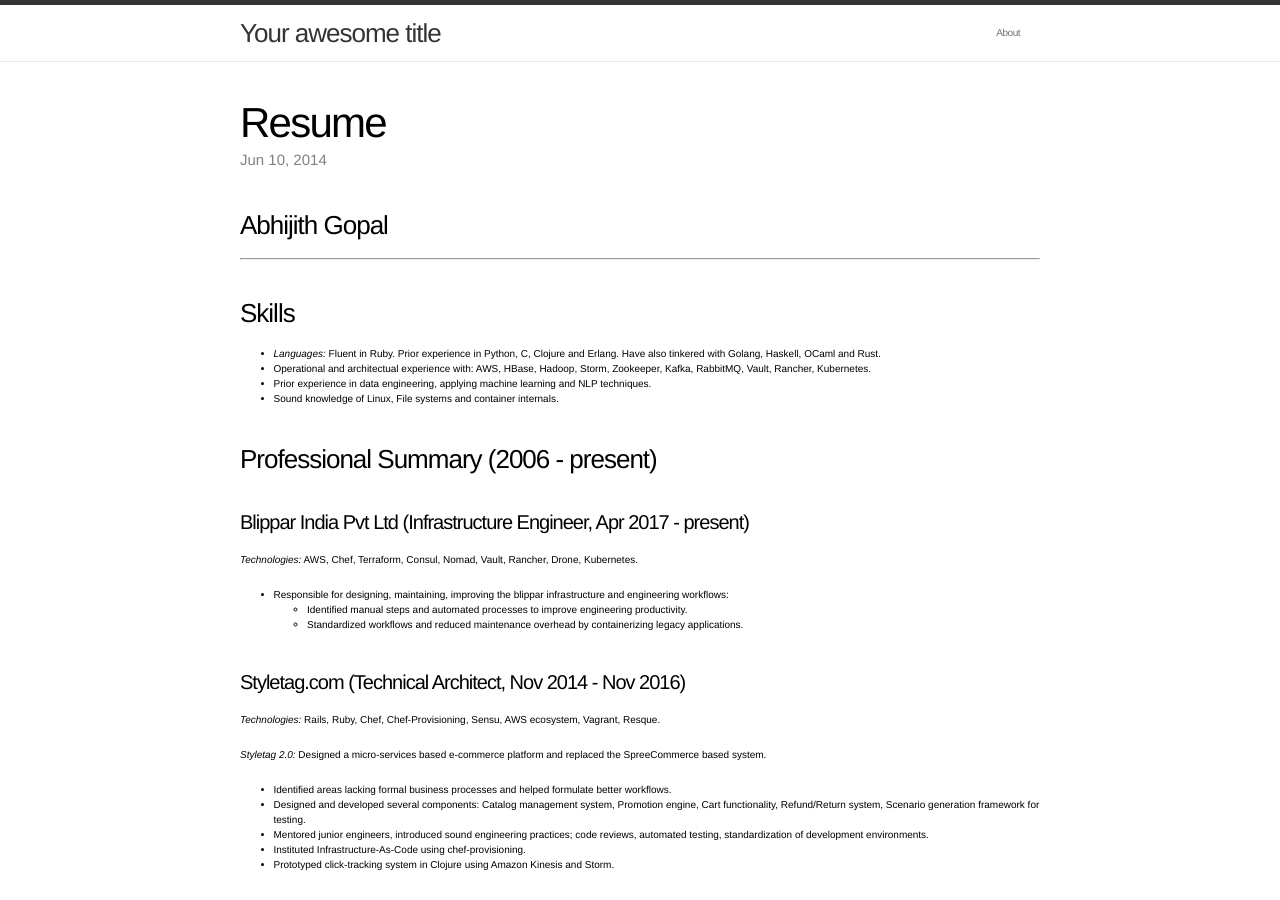
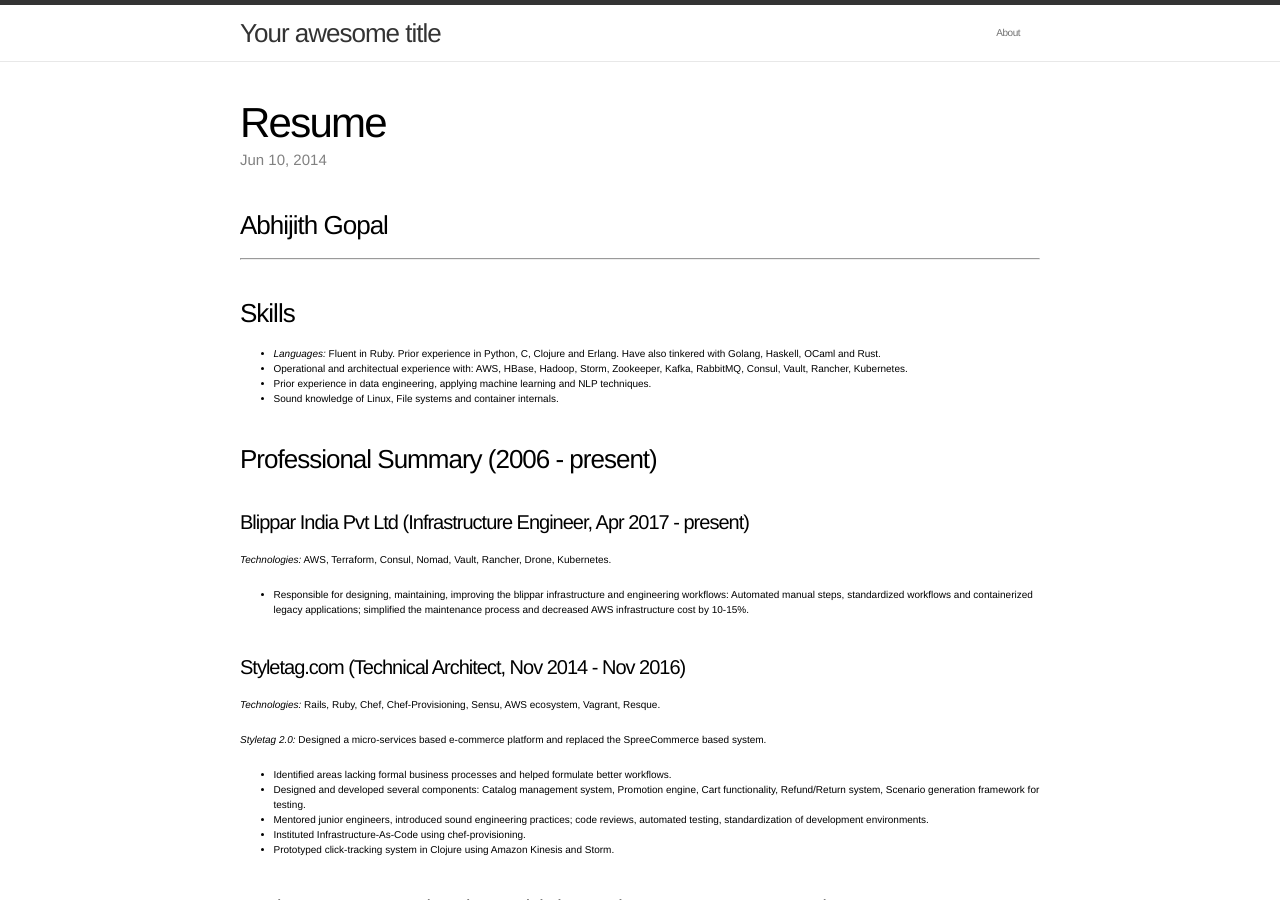
Before and after one commit to abhijith/abhijith.github.io, a Jekyll site: the page built from _posts/2014-06-10-resume.md, in a window 1280 px wide and 900 px high. Built offline with Jekyll 4.4.1, drawn with Linux system fonts in a browser that asks for light colours; our own code applies the rules of GitHub Pages for plain Markdown files.

Commit message:
rewording blippar experience

```diff
--- a/_posts/2014-06-10-resume.md
+++ b/_posts/2014-06-10-resume.md
@@ -6,7 +6,7 @@
 
 * *Languages:* Fluent in Ruby. Prior experience in Python, C, Clojure and Erlang. Have also tinkered with Golang, Haskell, OCaml and Rust.
 
-* Operational and architectual experience with: AWS, HBase, Hadoop, Storm, Zookeeper, Kafka, RabbitMQ, Vault, Rancher, Kubernetes.
+* Operational and architectual experience with: AWS, HBase, Hadoop, Storm, Zookeeper, Kafka, RabbitMQ, Consul, Vault, Rancher, Kubernetes.
 
 * Prior experience in data engineering, applying machine learning and NLP techniques.
 
@@ -15,13 +15,10 @@
 ### Professional Summary  (2006 - present)
 
 #### Blippar India Pvt Ltd (Infrastructure Engineer, Apr 2017 - present)
-*Technologies:* AWS, Chef, Terraform, Consul, Nomad, Vault, Rancher, Drone, Kubernetes.
+*Technologies:* AWS, Terraform, Consul, Nomad, Vault, Rancher, Drone, Kubernetes.
 
-  * Responsible for designing, maintaining, improving the blippar infrastructure and engineering workflows:
-
-    * Identified manual steps and automated processes to improve engineering productivity.
-
-    * Standardized workflows and reduced maintenance overhead by containerizing legacy applications.
+* Responsible for designing, maintaining, improving the blippar infrastructure and engineering workflows:
+   Automated manual steps, standardized workflows and containerized legacy applications; simplified the maintenance process and decreased AWS infrastructure cost by 10-15%.
 
 #### Styletag.com (Technical Architect, Nov 2014 - Nov 2016)
 *Technologies:* Rails, Ruby, Chef, Chef-Provisioning, Sensu, AWS ecosystem, Vagrant, Resque.
```
